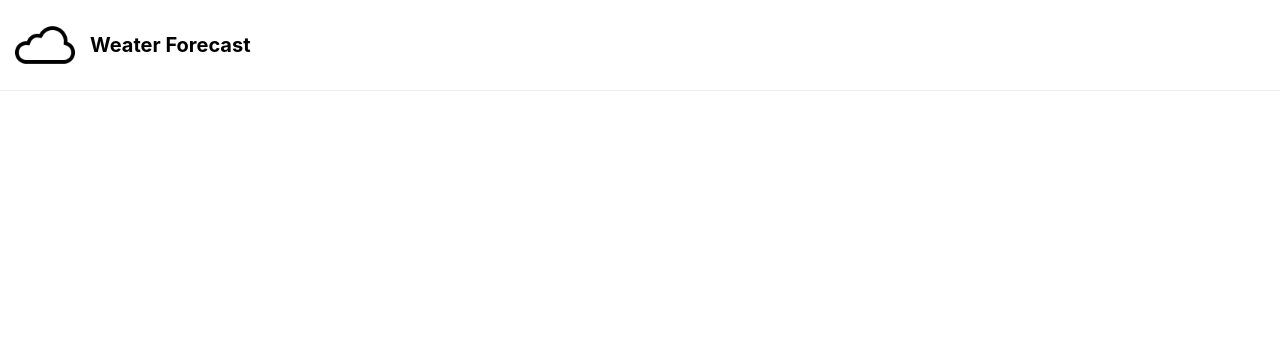
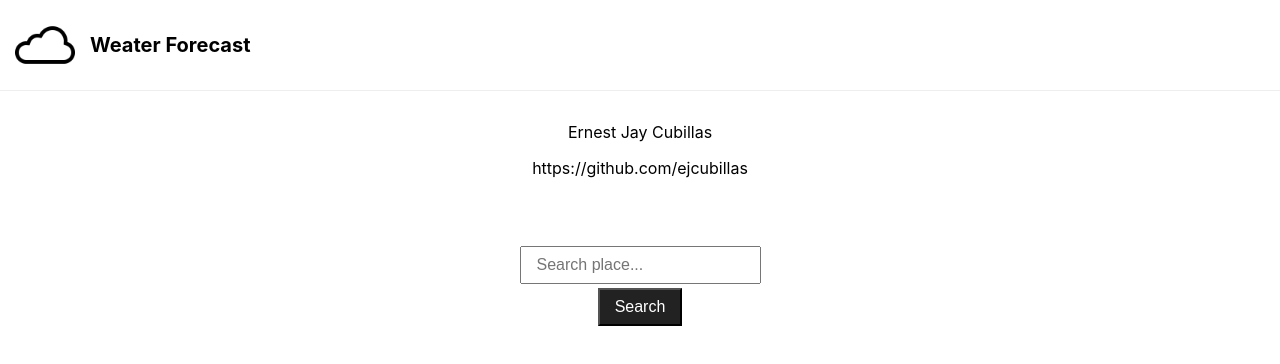
Before and after one commit to ejcubillas/ehrlich-test, a Next.js app: page / in a window 1280 px wide. Shown: the top 364 px of the page. Built offline with nearby package versions, Linux system fonts and the light colour scheme.

Commit message:
Feat: Added Home Screen

```diff
--- a/pages/index.js
+++ b/pages/index.js
@@ -1,4 +1,5 @@
 import Head from 'next/head'
+import HomeStyles from '../styles/Home.module.css';
 
 export default function Home() {
   return (
@@ -9,7 +10,17 @@ export default function Home() {
         <link rel="icon" href="/favicon.ico" />
       </Head>
 
+      <div className="container">
+        <div className={HomeStyles.container}>
+          <div className={HomeStyles.github}>
+            <p>Ernest Jay Cubillas</p>
+            <p>https://github.com/ejcubillas</p>
+          </div>
+          <input placeholder="Search place..."/>
+          <button>Search</button>
+        </div>
 
+      </div>
     </div>
   )
 }
--- /dev/null
+++ b/styles/Home.module.css
@@ -0,0 +1,14 @@
+.container {
+  display: flex;
+  flex-direction: column;
+  align-items: center;
+  flex: 1;
+}
+
+.github {
+  margin-bottom: 50px;
+}
+
+.github p {
+  text-align: center;
+}
--- a/styles/globals.css
+++ b/styles/globals.css
@@ -16,11 +16,30 @@ a {
 }
 
 @media (prefers-color-scheme: dark) {
-  html {
-    color-scheme: dark;
-  }
   body {
     color: black;
     background: white;
   }
 }
+
+
+div.container {
+  padding: 15px;
+  max-width: 60%;
+  margin: auto;
+}
+
+input {
+  padding: 8px 15px;
+  font-size: 16px;
+  margin: 2px;
+}
+
+button {
+  background-color: #222;
+  padding: 8px 15px;
+  font-size: 16px;
+  margin: 2px;
+  color: white;
+  cursor: pointer;
+}
```
